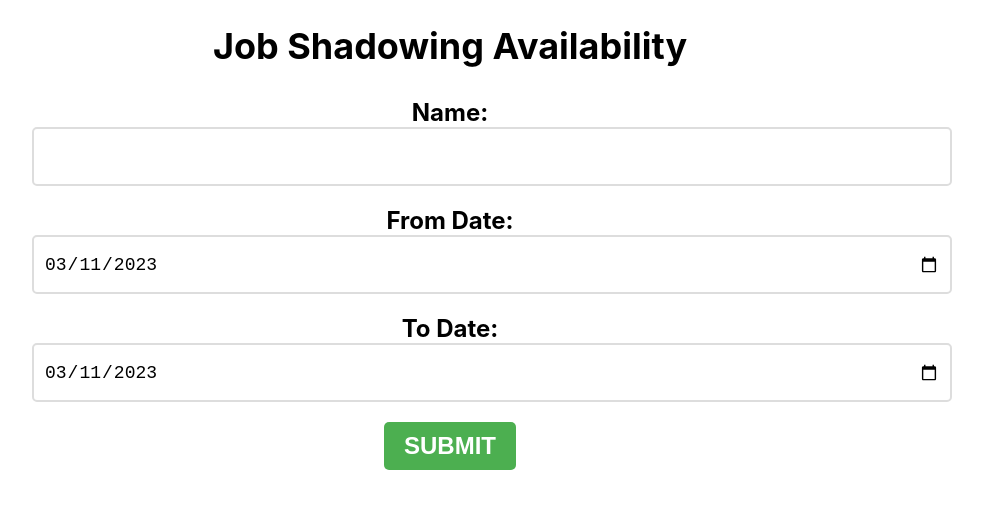
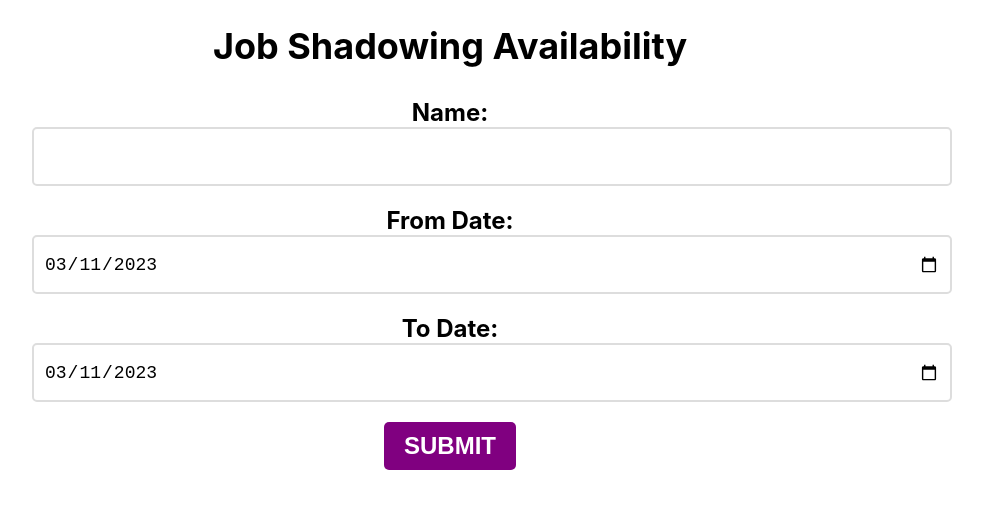
Before and after one commit to Rishika631/virtusa-hackathon, a React (Create React App) app in the folder client/: page / in a window 1280 px wide. Shown: the top 508 px of the page, without its empty margins (190-1173 px from the left). Built offline with nearby package versions, Linux system fonts and the light colour scheme; no server answers.

Commit message:
bg color changed

```diff
--- a/client/src/App.js
+++ b/client/src/App.js
@@ -99,7 +99,7 @@ function App() {
       <button
         type="button"
         onClick={createemp}
-        style={{ fontSize: "24px", fontWeight: "bold", padding: "10px 20px", borderRadius: "5px", border: "none", backgroundColor: "#4CAF50", color: "#fff" }}
+        style={{ fontSize: "24px", fontWeight: "bold", padding: "10px 20px", borderRadius: "5px", border: "none", backgroundColor: "purple", color: "#fff" }}
       >
         SUBMIT
       </button>
```
